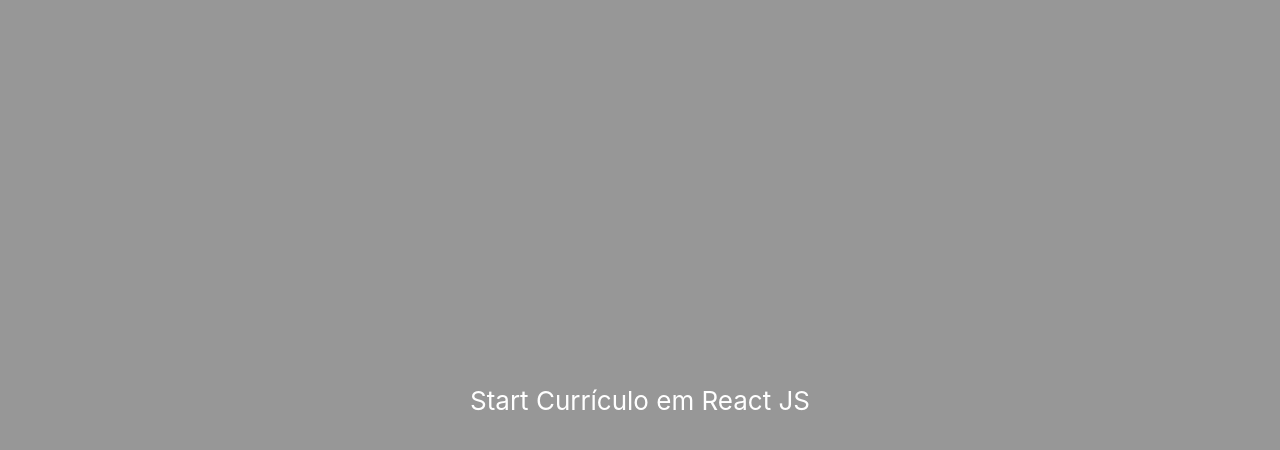
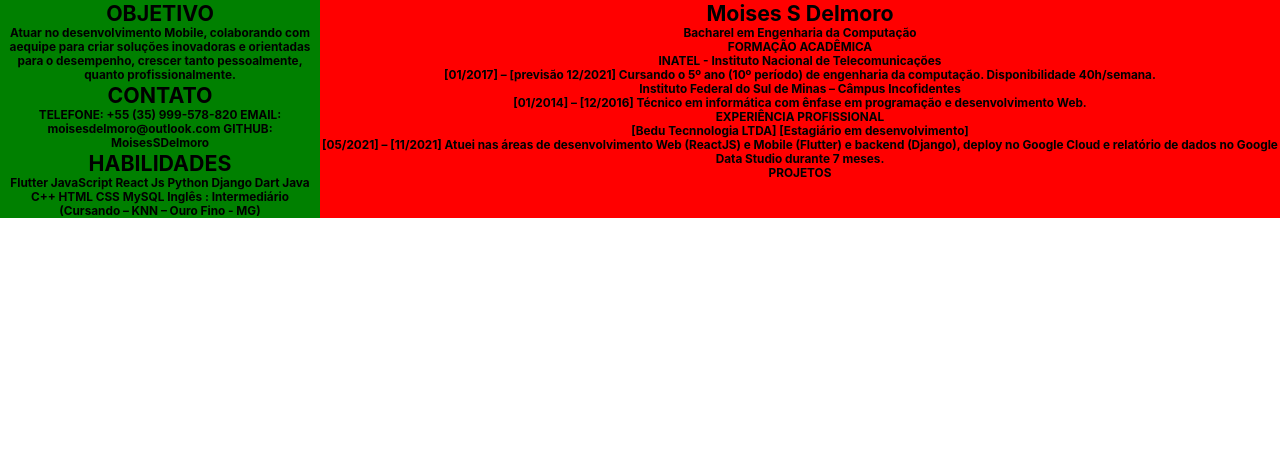
Before and after one commit to MoisesSDelmoro/MoisesSDelmoro-CV, a React (Create React App) app: page / in a window 1280 px wide. Shown: the top 450 px of the page. Built offline with nearby package versions, Linux system fonts and the light colour scheme; the HTML template or start-up script is replaced by a standard one.

Commit message:
insert data

```diff
--- a/package.json
+++ b/package.json
@@ -3,12 +3,14 @@
   "version": "0.1.0",
   "private": true,
   "dependencies": {
+    "@material-ui/core": "^4.12.4",
     "@testing-library/jest-dom": "^5.16.4",
     "@testing-library/react": "^13.1.1",
     "@testing-library/user-event": "^13.5.0",
     "react": "^18.1.0",
     "react-dom": "^18.1.0",
     "react-scripts": "5.0.1",
+    "styled-components": "^5.3.5",
     "web-vitals": "^2.1.4"
   },
   "scripts": {
--- a/src/App.js
+++ b/src/App.js
@@ -1,14 +1,10 @@
 import './App.css';
+import Curriculum from './pages/Curriculum';
 
 function App() {
   return (
     <div className="App">
-      <header className="App-header">
-        {/* <img src={logo} className="App-logo" alt="logo" /> */}
-        <p>
-          Start Currículo em React JS
-        </p>
-      </header>
+      <Curriculum />
     </div>
   );
 }
--- /dev/null
+++ b/src/pages/Curriculum.js
@@ -0,0 +1,73 @@
+import React from "react";
+
+import Global from "../styles/global";
+
+import { Grid } from "@material-ui/core";
+
+
+const goal = "OBJETIVO"
+const goal_message = "Atuar no desenvolvimento Mobile, colaborando com aequipe para criar soluções inovadoras e orientadas para o desempenho, crescer tanto pessoalmente, quanto profissionalmente."
+
+const contact = "CONTATO"
+const contact_message = "TELEFONE: +55 (35) 999-578-820 EMAIL: moisesdelmoro@outlook.com GITHUB: MoisesSDelmoro"
+
+const skills = "HABILIDADES"
+const skills_message = "Flutter JavaScript React Js Python Django Dart Java C++ HTML CSS MySQL Inglês : Intermediário (Cursando – KNN – Ouro Fino - MG)"
+
+const name = "Moises S Delmoro"
+const course = "Bacharel em Engenharia da Computação"
+
+const academic_education = "FORMAÇÃO ACADÊMICA"
+
+const university = "INATEL - Instituto Nacional de Telecomunicações";
+const university_message = "[01/2017] – [previsão 12/2021] Cursando o 5º ano (10º período) de engenharia da computação. Disponibilidade 40h/semana."
+
+const school = "Instituto Federal do Sul de Minas – Câmpus Incofidentes"
+const school_essage = "[01/2014] – [12/2016] Técnico em informática com ênfase em programação e desenvolvimento Web."
+
+const work_sperience = "EXPERIÊNCIA PROFISSIONAL"
+
+const bedu_tech = "[Bedu Tecnnologia LTDA] [Estagiário em desenvolvimento]"
+const bedu_tech_message = "[05/2021] – [11/2021] Atuei nas áreas de desenvolvimento Web (ReactJS) e Mobile (Flutter) e  backend (Django), deploy no Google Cloud e relatório de dados no Google Data Studio durante 7 meses. "
+
+const projects = "PROJETOS"
+
+function Curriculum() {
+  return (
+    <>
+      <div className="Page">
+        <Global />
+        {/* <Home boxData={data} /> */}
+        <Grid container style={{ textAlign: "center" }}>
+          <Grid item xs={3} style={{ backgroundColor: "green" }}>
+            <Grid container direction="column" justify="center" alignItems="center">
+              <Grid item>
+                <h2>{goal}</h2>
+                <h5>{goal_message}</h5>
+                <h2>{contact}</h2>
+                <h5>{contact_message}</h5>
+                <h2>{skills}</h2>
+                <h5>{skills_message}</h5>
+              </Grid>
+            </Grid>
+          </Grid>
+          <Grid item xs={9} style={{ backgroundColor: "red" }}>
+            <h2>{name}</h2>
+                <h5>{course}</h5>
+                <h5>{academic_education}</h5>
+                <h5>{university}</h5>
+                <h5>{university_message}</h5>
+                <h5>{school}</h5>
+                <h5>{school_essage}</h5>
+                <h5>{work_sperience}</h5>
+                <h5>{bedu_tech}</h5>
+                <h5>{bedu_tech_message}</h5>
+                <h5>{projects}</h5>
+          </Grid>
+        </Grid>
+      </div>
+    </>
+  );
+}
+
+export default Curriculum;
--- /dev/null
+++ b/src/styles/global.js
@@ -0,0 +1,22 @@
+import { createGlobalStyle } from "styled-components";
+import px2vw from "../utils/px2vw";
+
+export const Global = createGlobalStyle`
+  * {
+    margin: 0;
+    padding: 0;
+  }
+  :root {
+      font-size: ${px2vw(24)};
+
+      @media (min-width: 768px) {
+        font-size: ${px2vw(18)};
+      }
+
+      @media (min-width: 1024px) {
+        font-size: ${px2vw(16)};
+      }
+    }
+`;
+
+export default Global;
--- /dev/null
+++ b/src/utils/px2vw.js
@@ -0,0 +1,3 @@
+const px2vw = (size, width = 1440) => `${(size / width) * 100}vw`;
+
+export default px2vw;
```
Also changed, not shown: 1 other file (tests, documents, lock files or other folders).
